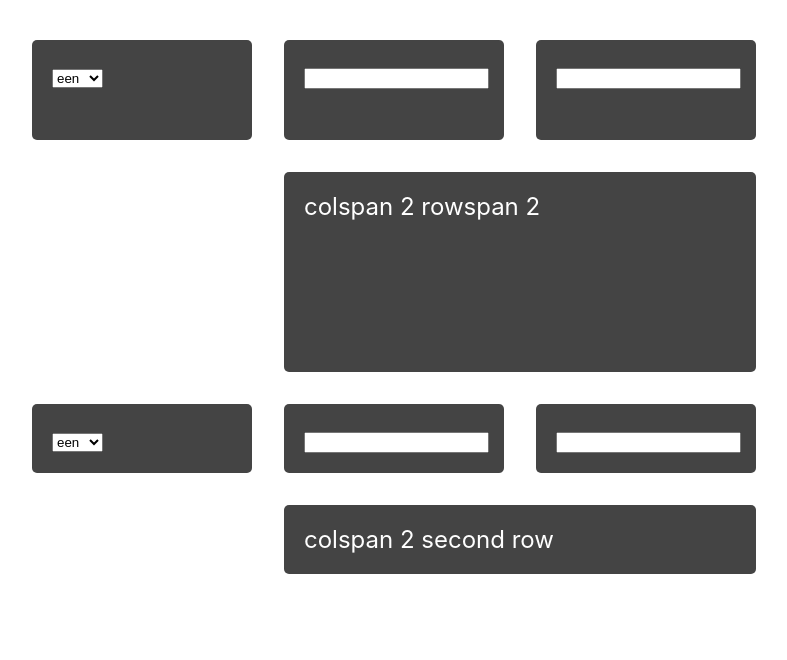
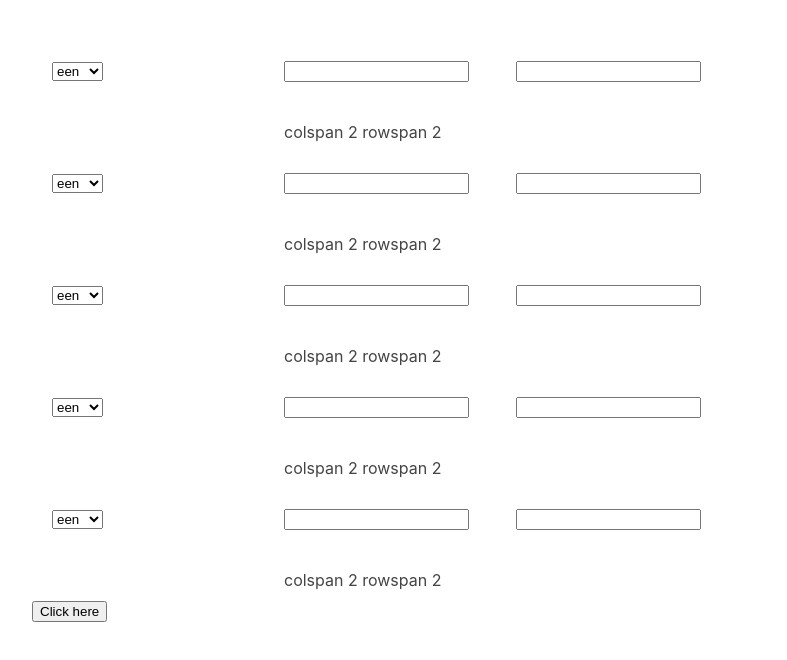
Before and after one commit to dimitri-a/grid_template_new, a React (Create React App) app: page / in a window 1280 px wide. Shown: the top 660 px of the page, without its empty margins (8-795 px from the left). Built offline with nearby package versions, Linux system fonts and the light colour scheme.

Commit message:
multiple rows hardcoded

```diff
--- a/src/App.css
+++ b/src/App.css
@@ -2,21 +2,21 @@ body {
   margin: 40px;
 }
 
+
+
 .wrapper {
 		display: grid;
-    grid-gap: 32px;
+    grid-gap: 12px;
 		grid-template-columns: [col] 220px [col] 220px [col] 220px ;
-		grid-template-rows: [row] 100px [row] 200px [row] ;
+		grid-template-rows: [row] 50px [row] 50px [row] ;
 		background-color: #fff;
 		color: #444;
 	}
 
 	.box {
-		background-color: #444;
-		color: #fff;
-		border-radius: 5px;
+
 		padding: 20px;
-		font-size: 150%;
+
 	}
 
 	.a1 {
@@ -68,4 +68,8 @@ body {
 	.e {
 		grid-column: col / span 4;
 		grid-row: row 3;
-	}
+  }
+
+  textarea{
+    width: 70%
+  }
--- a/src/App.js
+++ b/src/App.js
@@ -5,9 +5,11 @@ import RowComponent from './RowComponent';
 
 class App extends Component {
   render() {
+    let items =[1,2,3,4,5]
     return (
       <div className="App">
-       <RowComponent></RowComponent>
+      {items.map(i => <RowComponent></RowComponent>)}
+       <button>Click here</button>
       </div>
     );
   }
--- a/src/RowComponent.js
+++ b/src/RowComponent.js
@@ -10,13 +10,6 @@ const RowComponent = () =>
         <div className="box a3"><input type="text"></input></div>
         <div className="box b1">colspan 2 rowspan 2</div>
 
-        <div className="box a1r3"><select>
-            <option>een</option>
-            <option>twee</option>
-        </select></div>
-        <div className="box a2r3"><input type="text"></input></div>
-        <div className="box a3r3"><input type="text"></input></div>
-        <div className="box b1r3">colspan 2 second row</div>
     </div>)
 
 export default RowComponent
```
